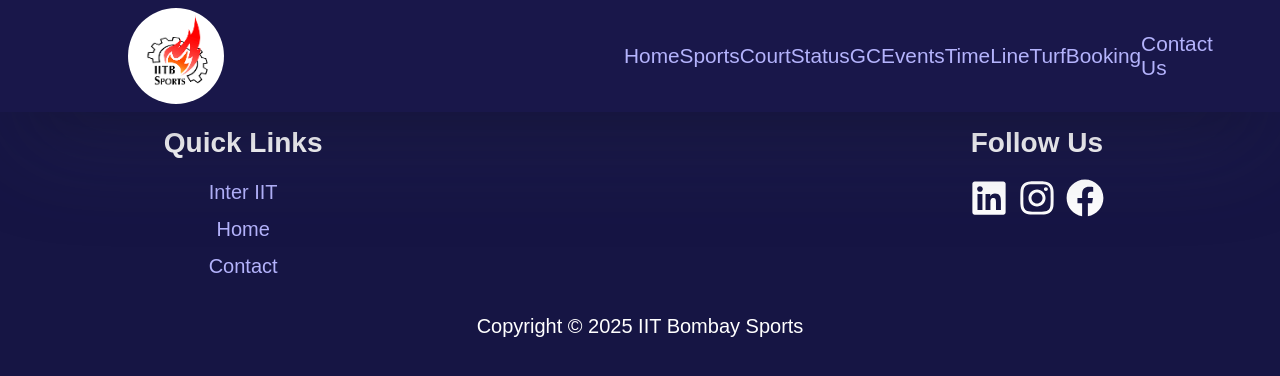
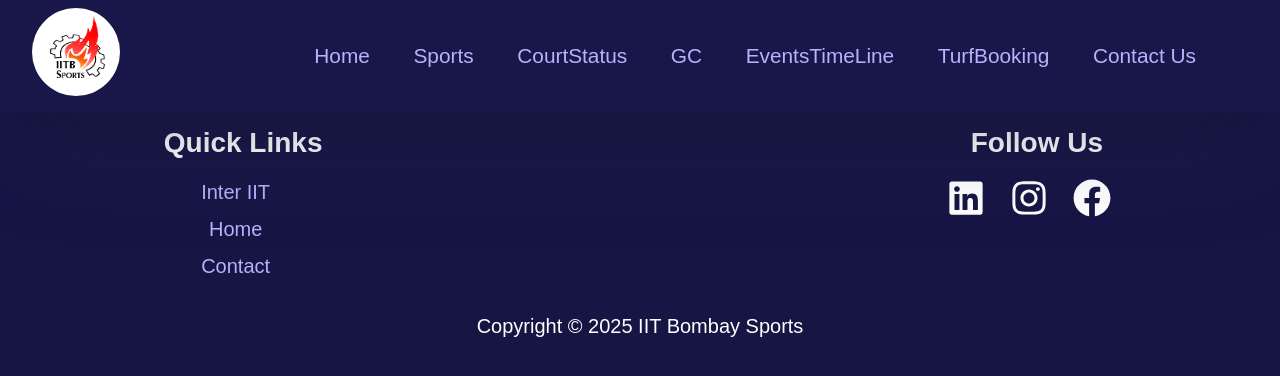
Before and after one commit to AryanshKukreja/Sports-Website, a React (Create React App) app in the folder client/: page /sports/volleyball in a window 1280 px wide. Shown: the top 376 px of the page. Built offline with nearby package versions, Linux system fonts and the light colour scheme.

Commit message:
UI Changes, changed image aspect ratios, padding and margins of div to fit them better in different resolutions of devices, changed only navbar and homepage

```diff
--- a/client/src/components/homepage/HomePage.css
+++ b/client/src/components/homepage/HomePage.css
@@ -78,10 +78,12 @@
 .aboutimg {
     /* width: 25vw;
     height: 50vh; */
-    margin-top: 10vh;
+    margin-top: 0vh;
     width: 30%;
     border-radius: 5%;
+    max-width: 450px;
 }
+
 
 .about---text{
     text-align: start;
@@ -108,7 +110,7 @@
 }
 .blackCats{
     width: 100vw;
-    height: 90vh;
+    height: auto;
     margin-bottom: 10vh;
     margin: 0px;
     display: flex;
@@ -118,8 +120,9 @@
 }
 
 .sportApp{
+    min-height: 600px;
     width: 100vw;
-    height: 70vh;
+    height: auto;
     margin: 0px;
     display: flex;
     flex-wrap: wrap;
@@ -167,7 +170,7 @@ video{
     }
 
     .blackCats{
-        height: 60vh;
+        height: auto;
     }
 
     #catimg{
@@ -179,8 +182,8 @@ video{
     }
 
     .sportApp{
-        padding-top: 20vh;
-        height:90vh;
+        padding-top: 10vh;
+        height:auto;
         padding-bottom: 15vh;
     }
 
@@ -220,10 +223,10 @@ video{
     }
 
     .blackCats{
-        height: 80vh;
+        height: auto;
     }
     .sportApp{
-        height: 85vh;
+        height: auto;
         padding-bottom: 10vh;
     }
 
@@ -303,7 +306,8 @@ video{
     }
     .aboutimg{
         left: 3rem;
-        width: 50vw;
+        height: 50%;
+        width: 50%;
         align-items: center;
         margin-left: 4vh;
     }
@@ -323,7 +327,7 @@ video{
         font-size: 2rem;
     }
     .sportApp{
-        height: 125vh;
+        height: auto;
         padding-bottom: 120px;
     }
     .vid{
@@ -355,7 +359,6 @@ video{
         margin-top: 1vh;
         width: 80%;
         border-radius: 5%;
-        height:35vh;
         margin-bottom: 3vh;
         margin-right: 4vh;
     }
@@ -365,8 +368,8 @@ video{
         height: 50vh; */
         margin-top: 1vh;
         width: 80%;
+        height:auto;
         border-radius: 5%;
-        height:35vh;
         margin-bottom: 3vh;
         margin-right: 2vh;
     }
--- a/client/src/components/navbar/Navbar.css
+++ b/client/src/components/navbar/Navbar.css
@@ -45,8 +45,8 @@ li {
 }
 
 .menu li {
+  padding: 5px;
   transition: transform 0.3s ease;
-
 }
 
 .menu li:hover {
@@ -94,10 +94,52 @@ li {
 /* responsive css style  */
 
 /* 8rem 1fr 3fr 5rem; */
-@media (max-width: 1088px) {
-  .mainNav{
-    display: none;
+@media (max-width: 1300px) {
+
+/*   .mainNav.responsive_nav {
+    display: block;
+    height: 7rem;
+    grid-template-columns: 2rem 1fr 1fr 2rem;
+    padding-left: 20px;
+    padding-right: 20px;
+    padding-bottom: 30px;
+    font-size: 20px;
+    position: fixed;
+  } */
+
+  .logo {
+    grid-column: 1/2;
+    height: 5.5rem;
+    margin-left: 2rem;
+    margin-bottom: 1rem;
   }
+
+
+
+  .menu ul {
+    height: 6rem;
+    display: flex;
+    justify-content: space-between;
+    align-items: center;
+    margin-right: 0;
+  }
+
+  li {
+    margin-right: 15px;
+  }
+
+  .menu ul {
+    height: 7rem;
+  }
+}
+
+
+
+
+
+/* responsive css style  */
+@media (max-width: 998px) {
+
   .mainNav.responsive_nav {
     display: block;
     height: 7rem;
@@ -138,46 +180,10 @@ li {
 
 
 
-
-/* responsive css style  */
-@media (max-width: 998px) {
-  .mainNav{
-    display: none;
-  }
-  .mainNav.responsive_nav {
-    display: block;
-    height: 7rem;
-    grid-template-columns: 2rem 2fr 3fr 2rem 2rem;
-  }
-
-  .menu-link {
-    display: none;
-  }
-
-  .logo {
-    height: 5.2rem;
-    margin-top: 15px;
-  }
-
-}
-
-@media (max-width: 998px){
-  .mainNav{
-    display: none;
-  }
-  .mainNav.responsive_nav{
-    display: block;
-    font-size: 18px;
-  }
-}
-
-
-
-
-@media (max-width: 798px) {
+@media (max-width: 944px) {
   .head{
     display: flex;
-    height: 8rem;
+    height: 7rem;
     flex-direction: row;
     padding-right: 60px;
     padding-left: 20px;
--- a/client/src/components/navbar/Navbar.js
+++ b/client/src/components/navbar/Navbar.js
@@ -25,25 +25,25 @@ const Navbar = () => {
         </div>
         <div className="menu">
           <ul >
-            <li>
+            <li className='menuItem'>
               <a href="/sports">Home</a>
             </li>
-            <li>
+            <li className='menuItem'>
               <a href="/sports/explore">Sports</a>
             </li>
-            <li>
+            <li className='menuItem'>
               <a href="/sports/CourtStatus">CourtStatus</a>
             </li>
-            <li>
+            <li className='menuItem'>
               <a href="/sports/GC">GC</a>
             </li>
-            <li>
+            <li className='menuItem'>
               <a href="/sports/events-timeline">EventsTimeLine</a>
             </li>
-            <li>
+            <li className='menuItem'>
               <a href="/sports/turfbooking">TurfBooking</a>
             </li>
-            <li>
+            <li className='menuItem'>
               <a href="/sports/contact">Contact Us</a>
             </li>
           </ul>
```
